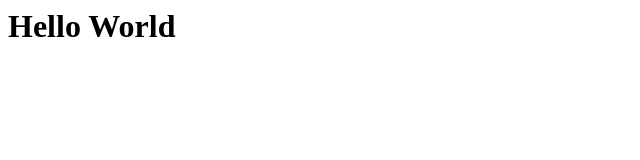
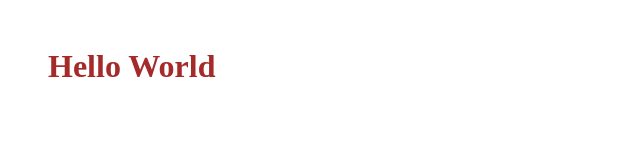
Before and after one commit to jackwthake/Web-Server, a plain HTML site: page public/index.html in a window 1280 px wide. Shown: the whole page, without its empty margins (0-640 px from the left). Drawn offline with Linux system fonts and the light colour scheme.

Commit message:
Fixed stylesheet link

```diff
--- a/public/css/index.css
+++ b/public/css/index.css
@@ -4,5 +4,5 @@ body {
 }
 
 h1 {
-  text-emphasis: bold;
+  color: brown;
 }
--- a/public/index.html
+++ b/public/index.html
@@ -1,7 +1,7 @@
 <html>
     <head>
         <script src="js/index.js"></script>
-        <style src="css/index.css"></style>
+        <link rel="stylesheet" href="css/index.css">
         <title>index</title>
     </head>
     <body>
```
